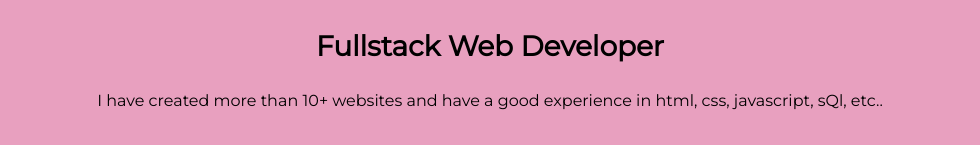
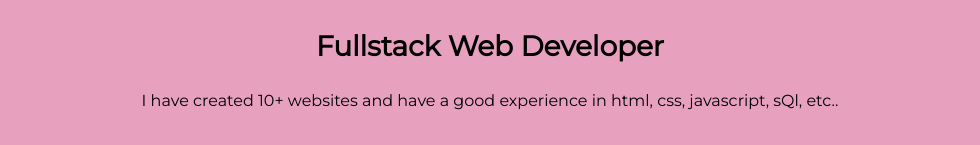
Before and after one commit to ApurvKrishna/newcv, a plain HTML site: page index.html in a window 1280 px wide. Shown: the part 921-1066 px from the top of the page, without its empty margins (150-1130 px from the left). Drawn offline with Linux system fonts and the light colour scheme.

Commit message:
Update index.html

```diff
--- a/index.html
+++ b/index.html
@@ -29,7 +29,7 @@
         <div class="skill-row">
           <img class="skill" src="images/ux.png" width="12%" alt="webdesign-img">
           <h3>Fullstack Web Developer</h3>
-          <p>I have created more than 10+ websites and have a good experience in html, css, javascript, sQl, etc..</p>
+          <p>I have created 10+ websites and have a good experience in html, css, javascript, sQl, etc..</p>
         </div>
         <div class="skill-row">
           <img class="skill2" src="images/code.png"width="12%"  alt="code-img">
```
